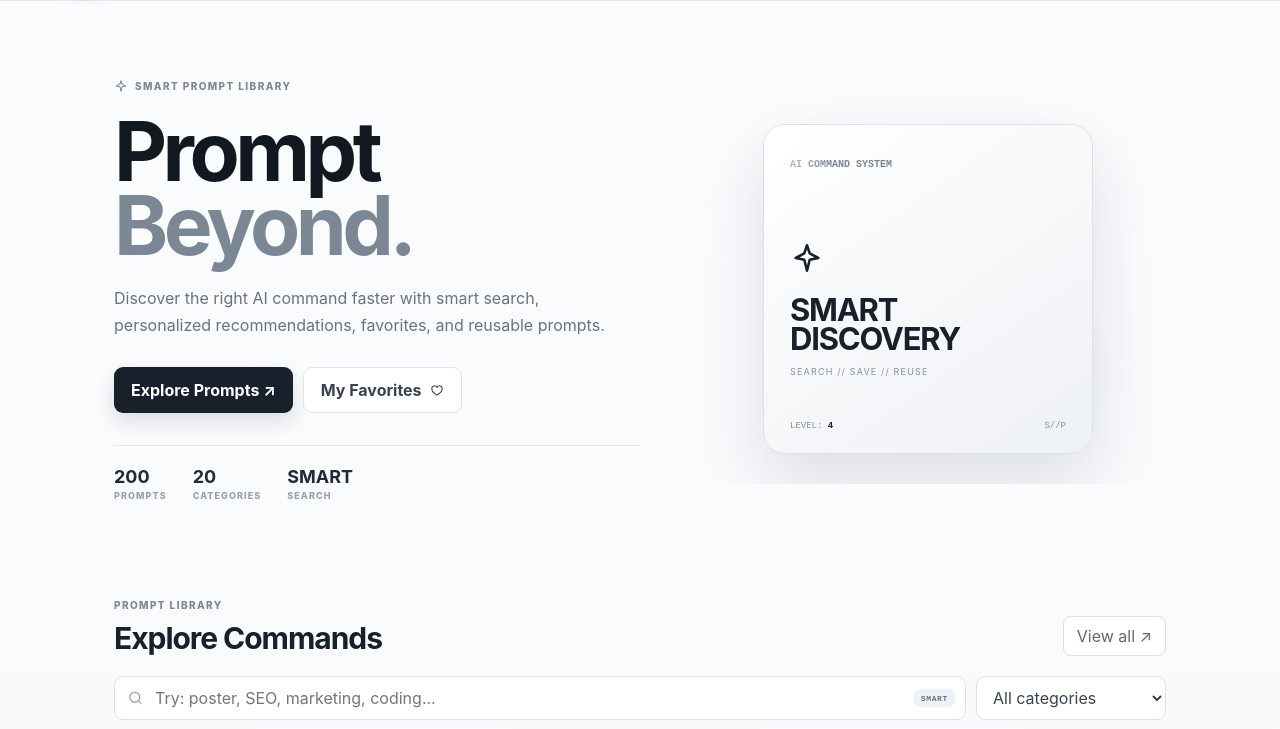
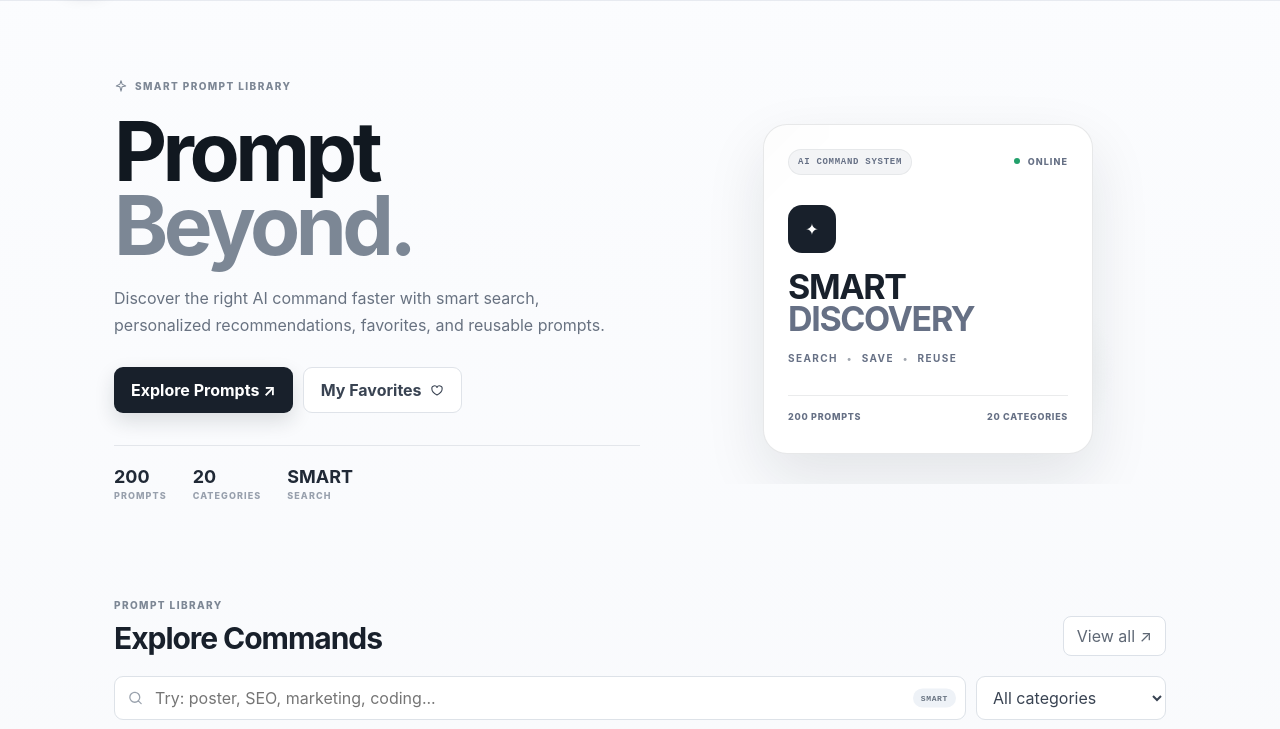
Before and after one commit to traderalwaysprofit/prompt, a website: page index.html in a window 1280 px wide. Shown: the part 71-800 px from the top of the page. Drawn offline with Linux system fonts and the light colour scheme.

Commit message:
chore: load hero UI refinement patch

```diff
--- a/index.html
+++ b/index.html
@@ -18,5 +18,6 @@
   <script src="/src/copy-fix.js" defer></script>
   <script src="/src/home-ui-patch.js" defer></script>
   <script src="/src/mobile-nav.js" defer></script>
+  <script src="/src/hero-ui-patch.js" defer></script>
 </body>
 </html>
```
